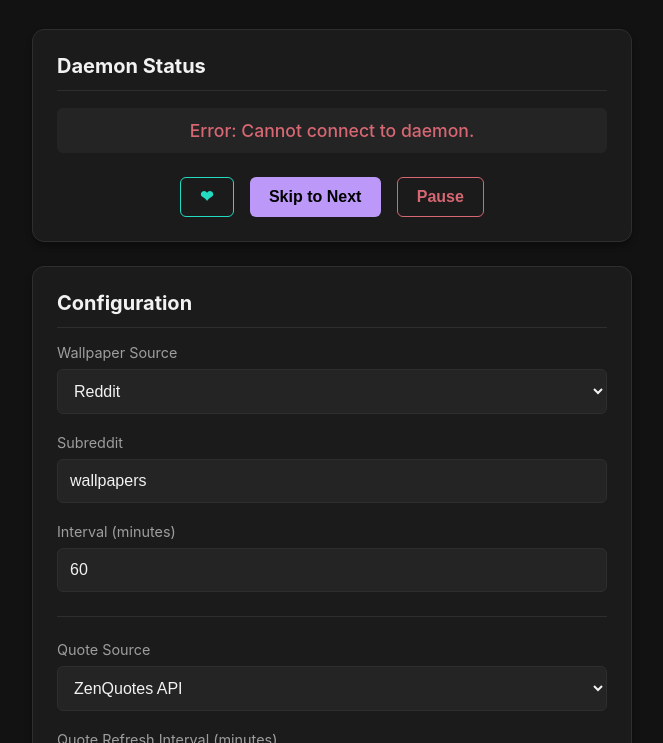
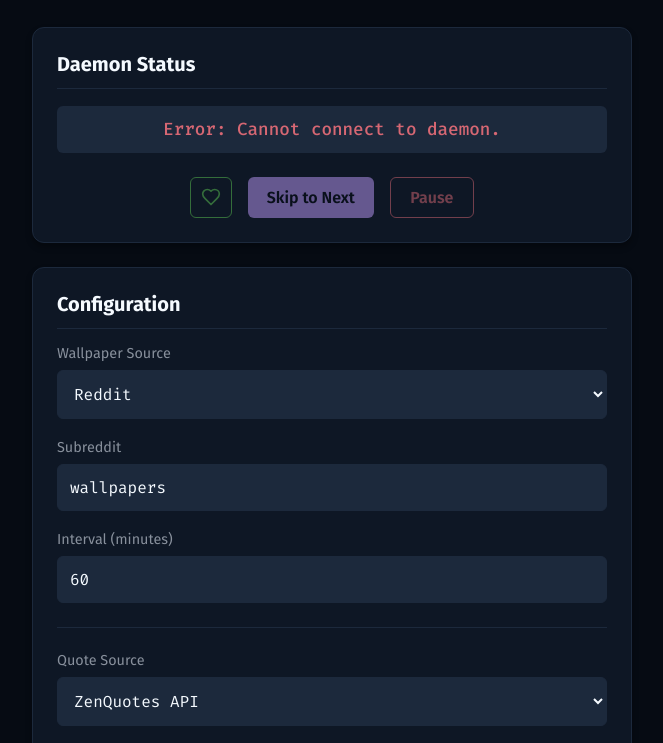
Before and after one commit to gpherai/vibe-wallpaper, a website built with Vite: page gui/index.html in a window 1280 px wide. Shown: the part 112-855 px from the top of the page, without its empty margins (308-971 px from the left). Built offline with nearby package versions, Linux system fonts and the light colour scheme.

Commit message:
style: apply UI/UX Pro Max OLED dark mode and typography

```diff
--- a/gui/index.html
+++ b/gui/index.html
@@ -2,6 +2,9 @@
 <html lang="en">
   <head>
     <meta charset="UTF-8" />
+    <link rel="preconnect" href="https://fonts.googleapis.com" />
+    <link rel="preconnect" href="https://fonts.gstatic.com" crossorigin />
+    <link href="https://fonts.googleapis.com/css2?family=Fira+Code:wght@400;500;600;700&family=Fira+Sans:wght@300;400;500;600;700&display=swap" rel="stylesheet" />
     <link rel="stylesheet" href="/src/styles.css" />
     <meta name="viewport" content="width=device-width, initial-scale=1.0" />
     <title>Vibe Configuration</title>
@@ -19,7 +22,9 @@
           <div id="status-indicator" class="status loading">Fetching...</div>
 
           <div class="controls">
-            <button id="btn-favorite" class="btn success" title="Save to favorites">❤</button>
+            <button id="btn-favorite" class="btn success icon-btn" title="Save to favorites">
+              <svg xmlns="http://www.w3.org/2000/svg" width="20" height="20" viewBox="0 0 24 24" fill="none" stroke="currentColor" stroke-width="2" stroke-linecap="round" stroke-linejoin="round" class="lucide lucide-heart"><path d="M19 14c1.49-1.46 3-3.21 3-5.5A5.5 5.5 0 0 0 16.5 3c-1.76 0-3 .5-4.5 2-1.5-1.5-2.74-2-4.5-2A5.5 5.5 0 0 0 2 8.5c0 2.3 1.5 4.05 3 5.5l7 7Z"/></svg>
+            </button>
             <button id="btn-next" class="btn primary">Skip to Next</button>
             <button id="btn-pause" class="btn warning">Pause</button>
             <button id="btn-resume" class="btn success is-hidden">Resume</button>
--- a/gui/src/styles.css
+++ b/gui/src/styles.css
@@ -1,14 +1,17 @@
 :root {
-  --bg-color: oklch(18% 0 0);
-  --card-bg: oklch(22% 0 0);
-  --text-main: oklch(96% 0 0);
-  --text-muted: oklch(70% 0 0);
-  --accent: oklch(75% 0.14 300);
+  /* Vibe UI/UX Pro Max - OLED Dark Mode */
+  --bg-color: oklch(14.6% 0.02 258);     /* Deep dark background */
+  --card-bg: oklch(20.4% 0.03 258);      /* Card surface */
+  --card-bg-hover: oklch(27.8% 0.04 258); /* Card hover */
+  --text-main: oklch(98.3% 0.01 258);    /* High contrast text */
+  --text-muted: oklch(65% 0.02 258);     /* Muted text */
+  --accent: oklch(75% 0.14 300);         /* Purple accent */
   --accent-hover: oklch(65% 0.16 300);
-  --danger: oklch(65% 0.14 15);
-  --success: oklch(80% 0.14 180);
-  --border: oklch(30% 0 0);
-  font-family: -apple-system, BlinkMacSystemFont, "Segoe UI", Roboto, Helvetica, Arial, sans-serif;
+  --danger: oklch(65% 0.14 15);          /* Danger red */
+  --success: oklch(72.8% 0.18 142);      /* Primary positive / success green */
+  --border: oklch(27.8% 0.04 258);       /* Subtle borders */
+
+  font-family: 'Fira Sans', -apple-system, BlinkMacSystemFont, "Segoe UI", Roboto, Helvetica, Arial, sans-serif;
 }
 
 body {
@@ -53,6 +56,7 @@ header p {
   padding: 1.5rem;
   margin-bottom: 1.5rem;
   box-shadow: 0 4px 6px oklch(0% 0 0 / 0.3);
+  transition: box-shadow 0.3s ease, border-color 0.3s ease;
 }
 
 .card h2 {
@@ -67,9 +71,10 @@ header p {
   font-weight: 500;
   padding: 0.75rem;
   border-radius: 6px;
-  background: oklch(26% 0 0);
+  background: var(--card-bg-hover);
   margin-bottom: 1.5rem;
   text-align: center;
+  font-family: 'Fira Code', monospace; /* Code/Dashboard feel */
 }
 
 .controls {
@@ -79,27 +84,43 @@ header p {
 }
 
 .btn {
-  background-color: oklch(30% 0 0);
+  background-color: var(--card-bg-hover);
   color: var(--text-main);
   border: 1px solid var(--border);
   padding: 0.6rem 1.2rem;
   border-radius: 6px;
   font-size: 1rem;
   cursor: pointer;
-  transition: all 0.2s ease;
+  font-family: 'Fira Sans', sans-serif;
   font-weight: 600;
+  transition: background-color 0.2s ease, border-color 0.2s ease, color 0.2s ease;
+  display: inline-flex;
+  align-items: center;
+  justify-content: center;
+  gap: 0.5rem;
 }
 
-.btn:hover {
-  background-color: oklch(38% 0 0);
+.btn:focus-visible {
+  outline: 2px solid var(--accent);
+  outline-offset: 2px;
+}
+
+.btn:hover:not(:disabled) {
+  background-color: oklch(from var(--card-bg-hover) calc(l + 0.05) c h);
+  border-color: oklch(from var(--border) calc(l + 0.1) c h);
+}
+
+.btn:disabled {
+  opacity: 0.5;
+  cursor: not-allowed;
 }
 
 .btn.primary {
   background-color: var(--accent);
-  color: oklch(0% 0 0);
+  color: oklch(14.6% 0.02 258);
   border: none;
 }
-.btn.primary:hover {
+.btn.primary:hover:not(:disabled) {
   background-color: var(--accent-hover);
 }
 
@@ -108,8 +129,9 @@ header p {
   color: var(--danger);
   border: 1px solid var(--danger);
 }
-.btn.warning:hover {
+.btn.warning:hover:not(:disabled) {
   background-color: oklch(from var(--danger) l c h / 0.1);
+  box-shadow: 0 0 10px oklch(from var(--danger) l c h / 0.2); /* Minimal glow */
 }
 
 .btn.success {
@@ -117,8 +139,13 @@ header p {
   color: var(--success);
   border: 1px solid var(--success);
 }
-.btn.success:hover {
+.btn.success:hover:not(:disabled) {
   background-color: oklch(from var(--success) l c h / 0.1);
+  box-shadow: 0 0 10px oklch(from var(--success) l c h / 0.2); /* Minimal glow */
+}
+
+.icon-btn {
+  padding: 0.6rem; /* Make it more square */
 }
 
 .form-group {
@@ -138,21 +165,28 @@ header p {
 }
 
 .form-group input, .form-group select {
-  background-color: oklch(26% 0 0);
+  background-color: var(--card-bg-hover);
   border: 1px solid var(--border);
   color: var(--text-main);
   padding: 0.75rem;
   border-radius: 6px;
   font-size: 1rem;
+  font-family: 'Fira Code', monospace; /* Monospace for inputs */
+  transition: border-color 0.2s ease, box-shadow 0.2s ease;
 }
 
 .form-group input:focus, .form-group select:focus {
   outline: none;
   border-color: var(--accent);
+  box-shadow: 0 0 0 1px var(--accent);
+}
+
+.form-group input:focus-visible, .form-group select:focus-visible {
+  outline: none;
 }
 
 .form-group input::placeholder {
-  color: oklch(50% 0 0);
+  color: var(--text-muted);
 }
 
 .section-divider {
@@ -173,6 +207,7 @@ header p {
   font-size: 0.9rem;
   text-align: center;
   animation: fadeIn 0.3s ease;
+  font-weight: 500;
 }
 
 .feedback-message.error {
```
